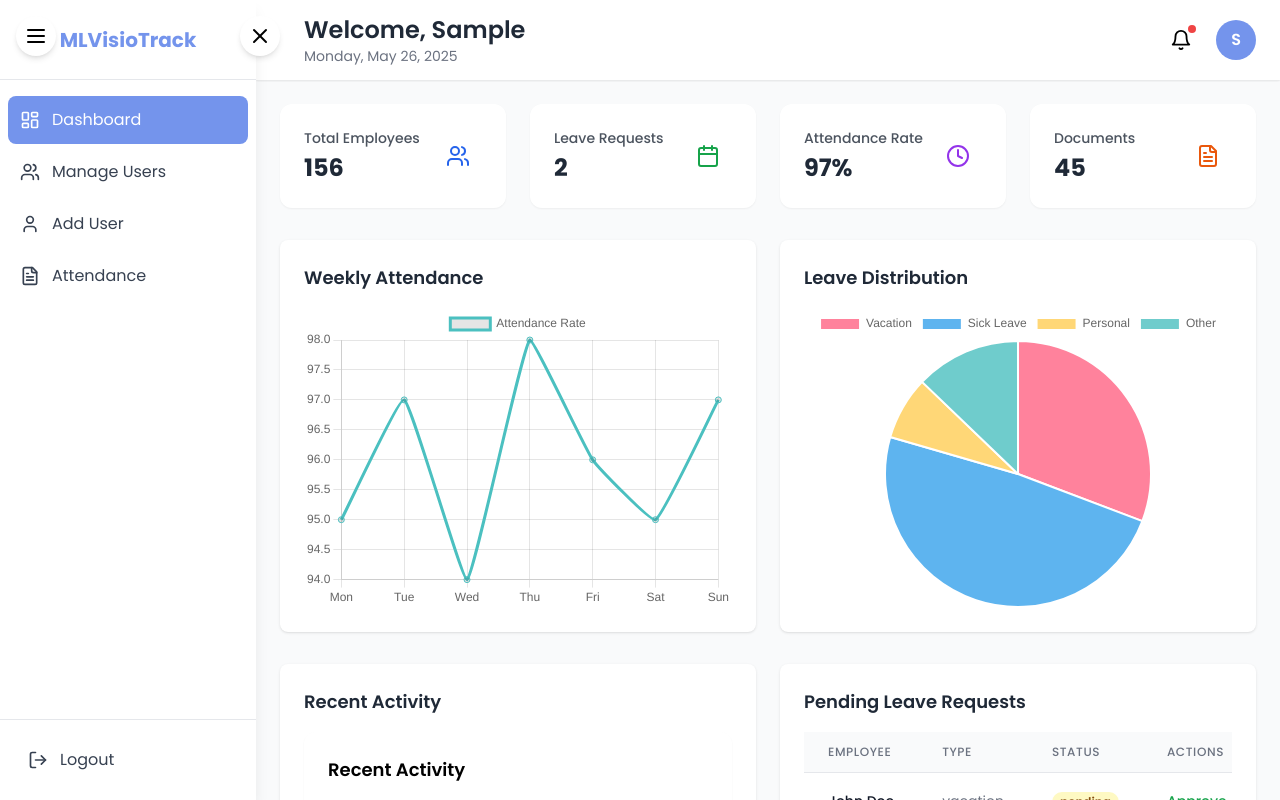
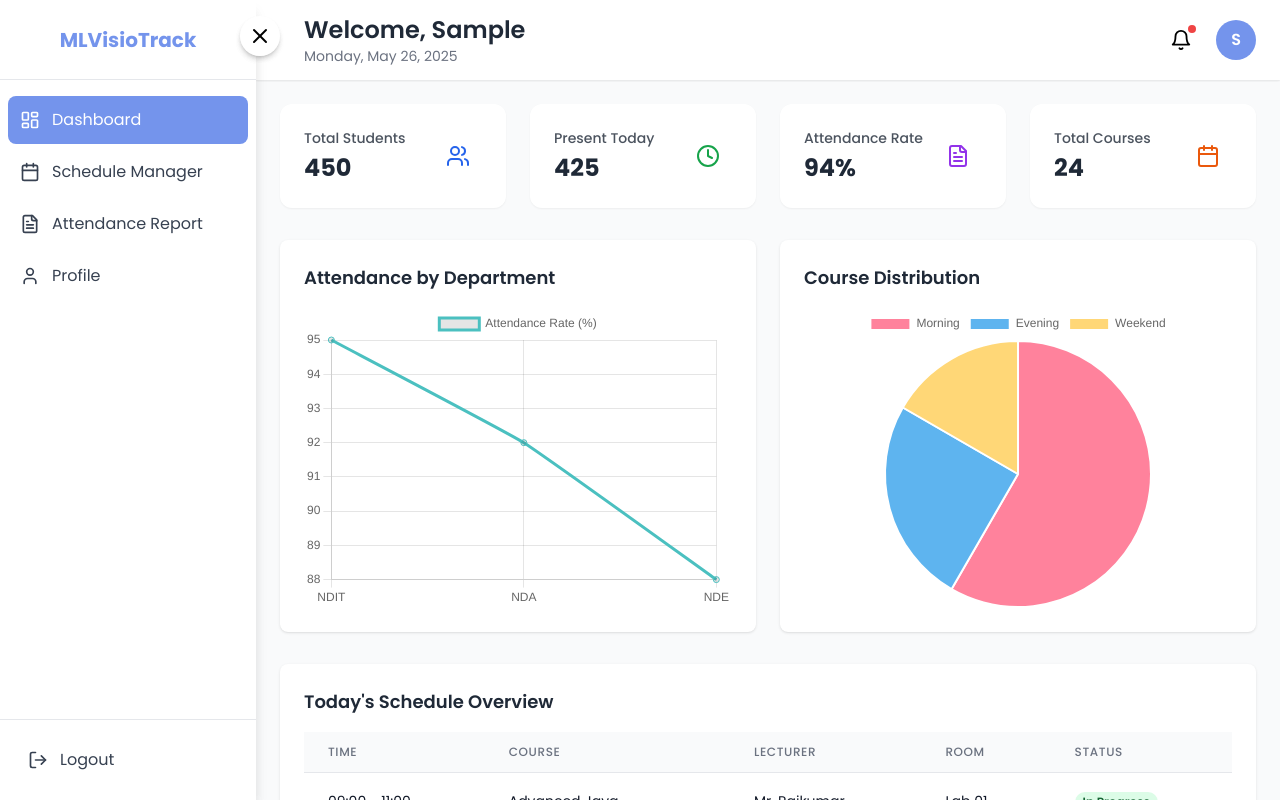
Before and after one commit to sarangan777/react-app, a React (Vite) app: page /admin/dashboard in a window 1280 px wide. Built offline with nearby package versions, Linux system fonts and the light colour scheme; sample sign-in values are in the browser's storage.

Commit message:
Update Admin Dashboard with SLATI-specific features

```diff
--- a/src/components/Sidebar.tsx
+++ b/src/components/Sidebar.tsx
@@ -1,6 +1,6 @@
 import React from 'react';
 import { NavLink } from 'react-router-dom';
-import { LayoutDashboard, Calendar, User, LogOut, Menu, X, Users, FileText, Clock } from 'lucide-react';
+import { LayoutDashboard, Calendar, User, LogOut, Menu, X, FileText, Clock } from 'lucide-react';
 import { useAuth } from '../context/AuthContext';
 import * as apiService from '../services/api';
 
@@ -31,9 +31,9 @@ const Sidebar: React.FC<SidebarProps> = ({ isMobile, isOpen, onToggle }) => {
 
   const adminLinks = [
     { to: '/admin/dashboard', icon: <LayoutDashboard size={20} />, text: 'Dashboard' },
-    { to: '/admin/manage-users', icon: <Users size={20} />, text: 'Manage Users' },
-    { to: '/admin/create-user', icon: <User size={20} />, text: 'Add User' },
-    { to: '/admin/attendance', icon: <FileText size={20} />, text: 'Attendance' },
+    { to: '/admin/schedule', icon: <Calendar size={20} />, text: 'Schedule Manager' },
+    { to: '/admin/attendance', icon: <FileText size={20} />, text: 'Attendance Report' },
+    { to: '/admin/profile', icon: <User size={20} />, text: 'Profile' },
   ];
 
   const userLinks = [
@@ -110,4 +110,4 @@ const Sidebar: React.FC<SidebarProps> = ({ isMobile, isOpen, onToggle }) => {
   );
 };
 
-export default Sidebar
+export default Sidebar;
--- a/src/pages/admin/AdminDashboard.tsx
+++ b/src/pages/admin/AdminDashboard.tsx
@@ -15,9 +15,7 @@ import {
 import TopHeader from '../../components/TopHeader';
 import Sidebar from '../../components/Sidebar';
 import StatCard from '../../components/StatCard';
-import ActivityFeed from '../../components/ActivityFeed';
 import * as apiService from '../../services/api';
-import { ActivityItem, LeaveRequest } from '../../types';
 
 // Register ChartJS components
 ChartJS.register(
@@ -33,13 +31,11 @@ ChartJS.register(
 
 const AdminDashboard = () => {
   const [stats, setStats] = useState({
-    totalEmployees: 0,
-    leaveRequests: 0,
+    totalStudents: 0,
+    presentToday: 0,
     attendanceRate: 0,
-    documents: 0
+    totalCourses: 0
   });
-  const [activities, setActivities] = useState<ActivityItem[]>([]);
-  const [leaveRequests, setLeaveRequests] = useState<LeaveRequest[]>([]);
   const [isLoading, setIsLoading] = useState(true);
 
   useEffect(() => {
@@ -48,27 +44,15 @@ const AdminDashboard = () => {
 
   const fetchDashboardData = async () => {
     try {
-      const [statsResponse, activityResponse, leaveResponse] = await Promise.all([
-        apiService.getDashboardStats(),
-        apiService.getRecentActivity(),
-        apiService.getLeaveRequests()
-      ]);
+      const statsResponse = await apiService.getDashboardStats();
 
       if (statsResponse.success) {
         setStats({
-          totalEmployees: 156,
-          leaveRequests: leaveResponse.data?.length || 0,
-          attendanceRate: 97,
-          documents: 45
+          totalStudents: 450,
+          presentToday: 425,
+          attendanceRate: 94,
+          totalCourses: 24
         });
-      }
-
-      if (activityResponse.success) {
-        setActivities(activityResponse.data);
-      }
-
-      if (leaveResponse.success) {
-        setLeaveRequests(leaveResponse.data);
       }
     } catch (error) {
       console.error('Error fetching dashboard data:', error);
@@ -77,30 +61,29 @@ const AdminDashboard = () => {
     }
   };
 
-  // Attendance data for line chart
-  const attendanceData = {
-    labels: ['Mon', 'Tue', 'Wed', 'Thu', 'Fri', 'Sat', 'Sun'],
+  // Attendance data by department
+  const departmentData = {
+    labels: ['NDIT', 'NDA', 'NDE'],
     datasets: [
       {
-        label: 'Attendance Rate',
-        data: [95, 97, 94, 98, 96, 95, 97],
+        label: 'Attendance Rate (%)',
+        data: [95, 92, 88],
         borderColor: 'rgb(75, 192, 192)',
         tension: 0.1
       }
     ]
   };
 
-  // Leave distribution data for pie chart
-  const leaveData = {
-    labels: ['Vacation', 'Sick Leave', 'Personal', 'Other'],
+  // Course distribution data
+  const courseData = {
+    labels: ['Morning', 'Evening', 'Weekend'],
     datasets: [
       {
-        data: [12, 19, 3, 5],
+        data: [14, 6, 4],
         backgroundColor: [
           'rgba(255, 99, 132, 0.8)',
           'rgba(54, 162, 235, 0.8)',
-          'rgba(255, 206, 86, 0.8)',
-          'rgba(75, 192, 192, 0.8)'
+          'rgba(255, 206, 86, 0.8)'
         ]
       }
     ]
@@ -116,37 +99,37 @@ const AdminDashboard = () => {
 
   return (
     <div className="flex h-screen bg-gray-50">
-      <Sidebar isMobile={false} />
+      <Sidebar isMobile={false} isOpen={true} onToggle={() => {}} />
       <div className="flex-1 flex flex-col overflow-hidden">
-        <TopHeader sidebarOpen={true} />
+        <TopHeader sidebarOpen={true} onToggleSidebar={() => {}} />
 
         <main className="flex-1 overflow-y-auto p-6">
           <div className="grid grid-cols-1 md:grid-cols-2 lg:grid-cols-4 gap-6 mb-8">
             <StatCard
-              title="Total Employees"
-              value={stats.totalEmployees}
+              title="Total Students"
+              value={stats.totalStudents}
               icon={<Users className="w-6 h-6 text-blue-600" />}
               bgColor="bg-white"
               textColor="text-gray-800"
             />
             <StatCard
-              title="Leave Requests"
-              value={stats.leaveRequests}
-              icon={<Calendar className="w-6 h-6 text-green-600" />}
+              title="Present Today"
+              value={stats.presentToday}
+              icon={<Clock className="w-6 h-6 text-green-600" />}
               bgColor="bg-white"
               textColor="text-gray-800"
             />
             <StatCard
               title="Attendance Rate"
               value={`${stats.attendanceRate}%`}
-              icon={<Clock className="w-6 h-6 text-purple-600" />}
+              icon={<FileText className="w-6 h-6 text-purple-600" />}
               bgColor="bg-white"
               textColor="text-gray-800"
             />
             <StatCard
-              title="Documents"
-              value={stats.documents}
-              icon={<FileText className="w-6 h-6 text-orange-600" />}
+              title="Total Courses"
+              value={stats.totalCourses}
+              icon={<Calendar className="w-6 h-6 text-orange-600" />}
               bgColor="bg-white"
               textColor="text-gray-800"
             />
@@ -154,73 +137,68 @@ const AdminDashboard = () => {
 
           <div className="grid grid-cols-1 lg:grid-cols-2 gap-6 mb-8">
             <div className="bg-white rounded-lg shadow p-6">
-              <h2 className="text-lg font-semibold text-gray-800 mb-4">Weekly Attendance</h2>
+              <h2 className="text-lg font-semibold text-gray-800 mb-4">Attendance by Department</h2>
               <div className="h-[300px]">
-                <Line data={attendanceData} options={{ maintainAspectRatio: false }} />
+                <Line data={departmentData} options={{ maintainAspectRatio: false }} />
               </div>
             </div>
 
             <div className="bg-white rounded-lg shadow p-6">
-              <h2 className="text-lg font-semibold text-gray-800 mb-4">Leave Distribution</h2>
+              <h2 className="text-lg font-semibold text-gray-800 mb-4">Course Distribution</h2>
               <div className="h-[300px]">
-                <Pie data={leaveData} options={{ maintainAspectRatio: false }} />
+                <Pie data={courseData} options={{ maintainAspectRatio: false }} />
               </div>
             </div>
           </div>
 
-          <div className="grid grid-cols-1 lg:grid-cols-2 gap-6">
           <div className="bg-white rounded-lg shadow p-6">
-              <h2 className="text-lg font-semibold text-gray-800 mb-4">Recent Activity</h2>
-              <ActivityFeed activities={activities} />
-            </div>
-
-            <div className="bg-white rounded-lg shadow p-6">
-              <h2 className="text-lg font-semibold text-gray-800 mb-4">Pending Leave Requests</h2>
+            <h2 className="text-lg font-semibold text-gray-800 mb-4">Today's Schedule Overview</h2>
             <div className="overflow-x-auto">
               <table className="min-w-full divide-y divide-gray-200">
                 <thead className="bg-gray-50">
                   <tr>
                     <th className="px-6 py-3 text-left text-xs font-medium text-gray-500 uppercase tracking-wider">
-                        Employee
+                      Time
                     </th>
                     <th className="px-6 py-3 text-left text-xs font-medium text-gray-500 uppercase tracking-wider">
-                        Type
+                      Course
+                    </th>
+                    <th className="px-6 py-3 text-left text-xs font-medium text-gray-500 uppercase tracking-wider">
+                      Lecturer
+                    </th>
+                    <th className="px-6 py-3 text-left text-xs font-medium text-gray-500 uppercase tracking-wider">
+                      Room
                     </th>
                     <th className="px-6 py-3 text-left text-xs font-medium text-gray-500 uppercase tracking-wider">
                       Status
                     </th>
-                      <th className="px-6 py-3 text-left text-xs font-medium text-gray-500 uppercase tracking-wider">
-                        Actions
-                      </th>
                   </tr>
                 </thead>
                 <tbody className="bg-white divide-y divide-gray-200">
-                    {leaveRequests.map((request) => (
-                      <tr key={request.id}>
+                  <tr>
+                    <td className="px-6 py-4 whitespace-nowrap text-sm text-gray-900">09:00 - 11:00</td>
+                    <td className="px-6 py-4 whitespace-nowrap text-sm text-gray-900">Advanced Java</td>
+                    <td className="px-6 py-4 whitespace-nowrap text-sm text-gray-900">Mr. Rajkumar</td>
+                    <td className="px-6 py-4 whitespace-nowrap text-sm text-gray-900">Lab 01</td>
                     <td className="px-6 py-4 whitespace-nowrap">
-                          <div className="text-sm font-medium text-gray-900">John Doe</div>
+                      <span className="px-2 inline-flex text-xs leading-5 font-semibold rounded-full bg-green-100 text-green-800">
+                        In Progress
+                      </span>
                     </td>
-                        <td className="px-6 py-4 whitespace-nowrap">
-                          <div className="text-sm text-gray-500">{request.type}</div>
-                        </td>
+                  </tr>
+                  <tr>
+                    <td className="px-6 py-4 whitespace-nowrap text-sm text-gray-900">11:00 - 13:00</td>
+                    <td className="px-6 py-4 whitespace-nowrap text-sm text-gray-900">Web Development</td>
+                    <td className="px-6 py-4 whitespace-nowrap text-sm text-gray-900">Mrs. Priya</td>
+                    <td className="px-6 py-4 whitespace-nowrap text-sm text-gray-900">Lab 02</td>
                     <td className="px-6 py-4 whitespace-nowrap">
                       <span className="px-2 inline-flex text-xs leading-5 font-semibold rounded-full bg-yellow-100 text-yellow-800">
-                            {request.status}
+                        Upcoming
                       </span>
                     </td>
-                        <td className="px-6 py-4 whitespace-nowrap text-sm font-medium">
-                          <button className="text-green-600 hover:text-green-900 mr-3">
-                            Approve
-                          </button>
-                          <button className="text-red-600 hover:text-red-900">
-                            Reject
-                          </button>
-                        </td>
                   </tr>
-                    ))}
                 </tbody>
               </table>
-              </div>
             </div>
           </div>
         </main>
```
Lines whose indentation alone changed are shown as unchanged.
